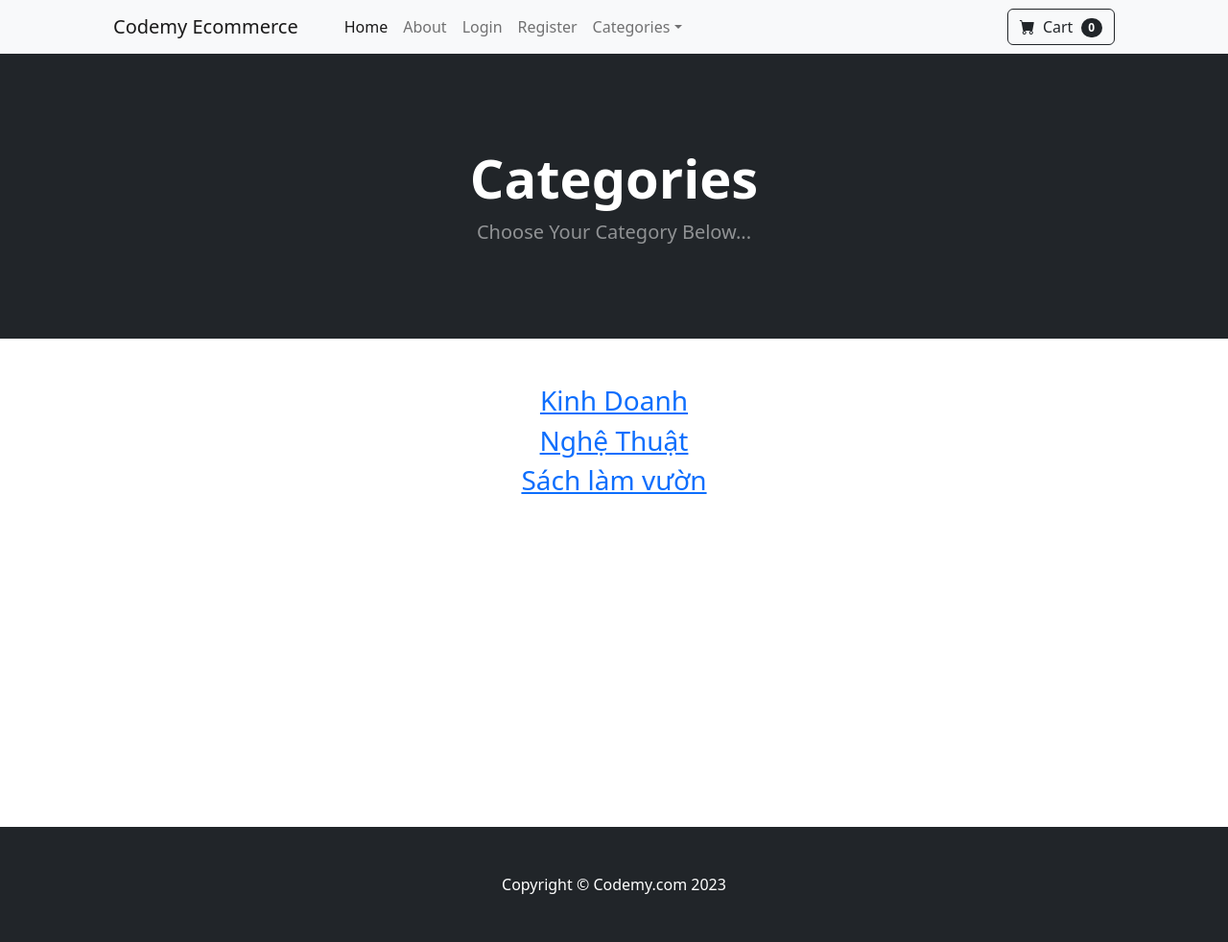
After one commit to LocCongNghe/CNPM, a Django app: page /category_summary/ in a window 1280 px wide. The commit adds this page. Shown: the whole page at 96% size. Run offline with Django 5.2, Linux system fonts and the light colour scheme; data comes from the database, SQL or seed files in the repository; some libraries are stand-ins or nearby versions.

Commit message:
tạo trang tóm tắt các loại sách

```diff
--- /dev/null
+++ b/ecom/store/templates/category_summary.html
@@ -0,0 +1,30 @@
+{% extends 'base.html' %}
+{% block content %}
+
+<!-- Header-->
+        <header class="bg-dark py-5">
+            <div class="container px-4 px-lg-5 my-5">
+                <div class="text-center text-white">
+                    <h1 class="display-4 fw-bolder">Categories</h1>
+                    <p class="lead fw-normal text-white-50 mb-0">Choose Your Category Below...</p>
+                </div>
+            </div>
+        </header>
+
+        <div class="container">
+        	<div class="row">
+        		<center>
+        			<div class="col-8">
+        				<br/><br/>
+
+                        {% for category in categories %}
+<h3><a href="{% url 'category' category %}">{{ category }}</a></h3>
+
+                        {% endfor %}
+<br/><br/><br/><br/><br/><br/><br/><br/><br/><br/><br/><br/><br/><br/>
+        			</div>
+        		</center>
+        	</div>
+        </div>
+
+{% endblock %}
--- a/ecom/store/templates/navbar.html
+++ b/ecom/store/templates/navbar.html
@@ -24,9 +24,9 @@
                 <li class="nav-item dropdown">
                     <a class="nav-link dropdown-toggle" id="navbarDropdown" href="#" role="button" data-bs-toggle="dropdown" aria-expanded="false">Categories</a>
                     <ul class="dropdown-menu" aria-labelledby="navbarDropdown">
-                        <li><a class="dropdown-item" href="{% url 'home' %}">All Products</a></li>
+                        <li><a class="dropdown-item" href="{% url 'category_summary' %}">All Products</a></li>
                         <li><hr class="dropdown-divider" /></li>
-                        <li><a class="dropdown-item" href="{% url 'category' 'Programming-Books' %}">Programming Books</a></li>
+<li><a class="dropdown-item" href="{% url 'category' 'Programming-Books' %}">Programming Books</a></li>
                         <li><a class="dropdown-item" href="{% url 'category' 'Marketing-Books' %}">Marketing Books</a></li>
                     </ul>
                 </li>
--- a/ecom/store/urls.py
+++ b/ecom/store/urls.py
@@ -9,4 +9,5 @@ urlpatterns = [
     path('register/', views.register_user, name='register'),
     path('product/<int:pk>', views.product, name='product'),
     path('category/<str:foo>', views.category, name='category'),
+    path('category_summary/', views.category_summary, name='category_summary'),
 ]
--- a/ecom/store/views.py
+++ b/ecom/store/views.py
@@ -7,6 +7,9 @@ from django.contrib.auth.forms import UserCreationForm
 from .forms import SignUpForm
 from django import forms
 
+def category_summary(request):
+	categories = Category.objects.all()
+	return render(request, 'category_summary.html', {"categories":categories})
 
 def category(request, foo):
 	# Replace Hyphens with Spaces
```
